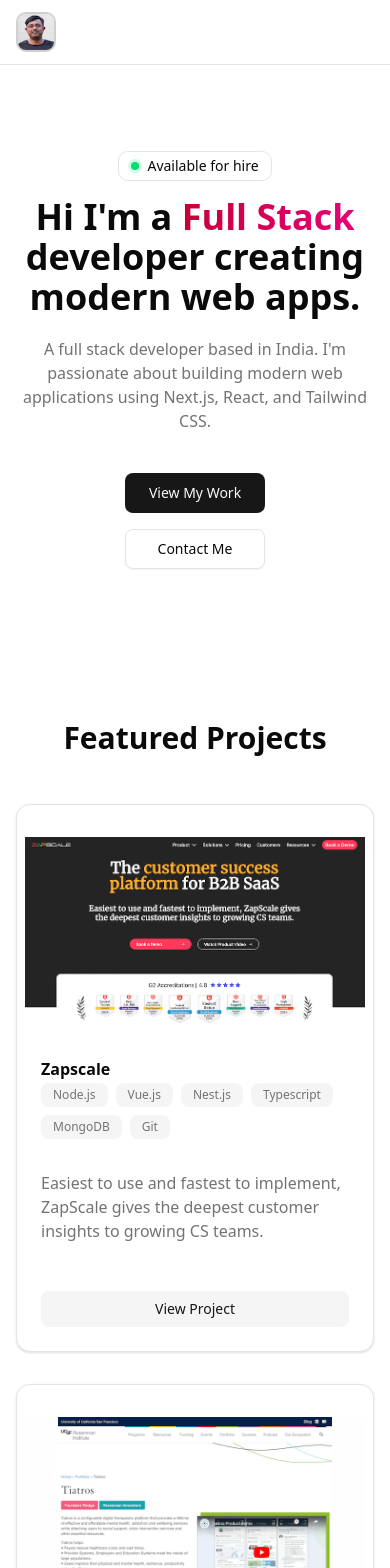
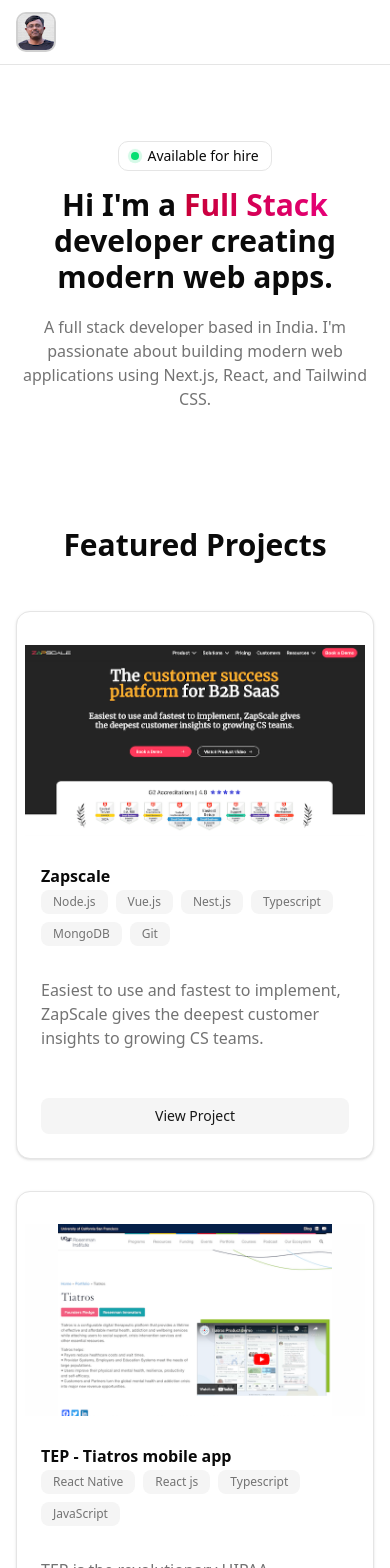
Before and after one commit to dgiri/debashis-dev, a React (Vite) app: page / in a window 390 px wide. Shown: the top 1568 px of the page. Built offline with nearby package versions, Linux system fonts and the light colour scheme; the HTML template or start-up script is replaced by a standard one.

Commit message:
update project page ui

```diff
--- a/src/components/Hero.tsx
+++ b/src/components/Hero.tsx
@@ -2,7 +2,7 @@
 
 const Hero = () => {
   return (
-    <div className="flex flex-col items-center justify-center min-h-[70vh] px-4 text-center">
+    <div className="flex flex-col items-center justify-center min-h-[50vh] px-4 text-center">
       <div
         className="inline-flex items-center rounded-lg border px-3 py-1 text-sm font-medium mb-4"
         role="button"
@@ -14,7 +14,7 @@
         <span className="sm:hidden">Available for hire</span>
         <span className="hidden sm:inline font-mono">Available for work!</span>
       </div>
-      <h1 className="max-w-4xl text-4xl font-extrabold md:text-5xl lg:text-6xl">
+      <h1 className="max-w-4xl text-3xl font-extrabold md:text-4xl lg:text-5xl">
         Hi I'm a{' '}
         <span className="text-transparent bg-clip-text bg-gradient-to-r from-rose-700 to-pink-600">
           Full Stack
@@ -25,12 +25,12 @@
         A full stack developer based in India. I'm passionate about building modern web applications
         using Next.js, React, and Tailwind CSS.
       </p>
-      <div className="flex flex-col sm:flex-row gap-4 mt-10">
+      {/* <div className="flex flex-col sm:flex-row gap-4 mt-10">
         <Button size="lg">View My Work</Button>
         <Button variant="outline" size="lg">
           Contact Me
         </Button>
-      </div>
+      </div> */}
     </div>
   );
 };
--- a/src/components/Projects.tsx
+++ b/src/components/Projects.tsx
@@ -4,6 +4,8 @@
 import tiatrosLtsImg from '@/assets/tiatros-lts.png';
 import tiatros1Img from '@/assets/tiatros-1.png';
 import solaroImg from '@/assets/solaro.png';
+import { Button } from './ui/button';
+import { Link } from 'react-router-dom';
 
 interface ProjectsProps {
   limit?: number;
@@ -80,7 +82,7 @@
   const displayedProjects = limit ? projects.slice(0, limit) : projects;
 
   return (
-    <div className="py-16 px-4 container mx-auto">
+    <div className="py-10 px-4 container mx-auto">
       {showHeading && (
         <h2 className="text-3xl font-bold text-center mb-12">
           {limit ? 'Featured Projects' : 'All Projects'}
@@ -90,6 +92,18 @@
         {displayedProjects.map((project, index) => (
           <ProjectCard key={index} {...project} />
         ))}
+
+        {limit && (
+          <div className="col-span-full flex justify-center mt-4">
+            <Button
+              variant="outline"
+              asChild
+              className="hover:bg-primary hover:text-primary-foreground"
+            >
+              <Link to="/projects">View All Projects</Link>
+            </Button>
+          </div>
+        )}
       </div>
     </div>
   );
--- a/src/pages/ProjectsPage.tsx
+++ b/src/pages/ProjectsPage.tsx
@@ -3,9 +3,9 @@
 
 const ProjectsPage: React.FC = () => {
   return (
-    <div className="container mx-auto py-16 px-4">
-      <h1 className="text-4xl font-bold mb-8">My Projects</h1>
-      <p className="text-xl text-muted-foreground mb-12 max-w-3xl">
+    <div className="container mx-auto py-10 px-4">
+      <h1 className="text-4xl font-bold mb-4">My Projects</h1>
+      <p className="text-xl text-muted-foreground mb-4 max-w-3xl">
         Here's a collection of my recent work. Each project was selected to showcase different
         skills and technologies.
       </p>
```
